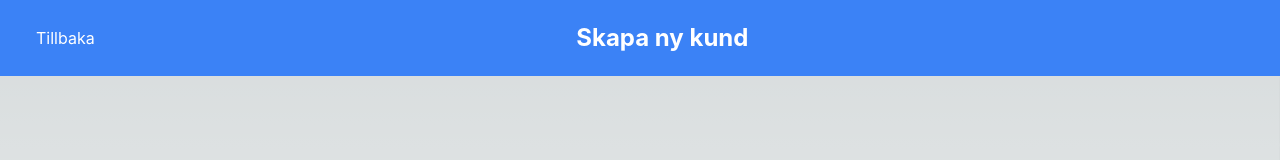
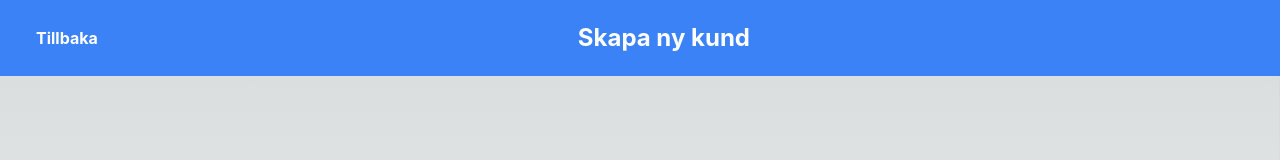
Before and after one commit to sharpness-se/hassessolskydd, a React (Create React App) app in the folder client/: page /skapakund in a window 1280 px wide. Shown: the top 160 px of the page. Built offline with nearby package versions, Linux system fonts and the light colour scheme; some icons are missing.

Commit message:
made "Tillbaka" text bold

```diff
--- a/client/src/components/NavbarComponent.tsx
+++ b/client/src/components/NavbarComponent.tsx
@@ -19,7 +19,7 @@ const Navbar: React.FC<NavbarProps> = ({ title }) => {
         <Link to={"/"}>
           <div className="flex items-center">
             <FaAngleLeft className="align-middle" />
-            <p>Tillbaka</p>
+            <p className="font-bold">Tillbaka</p>
           </div>
         </Link>
         <div>
```
